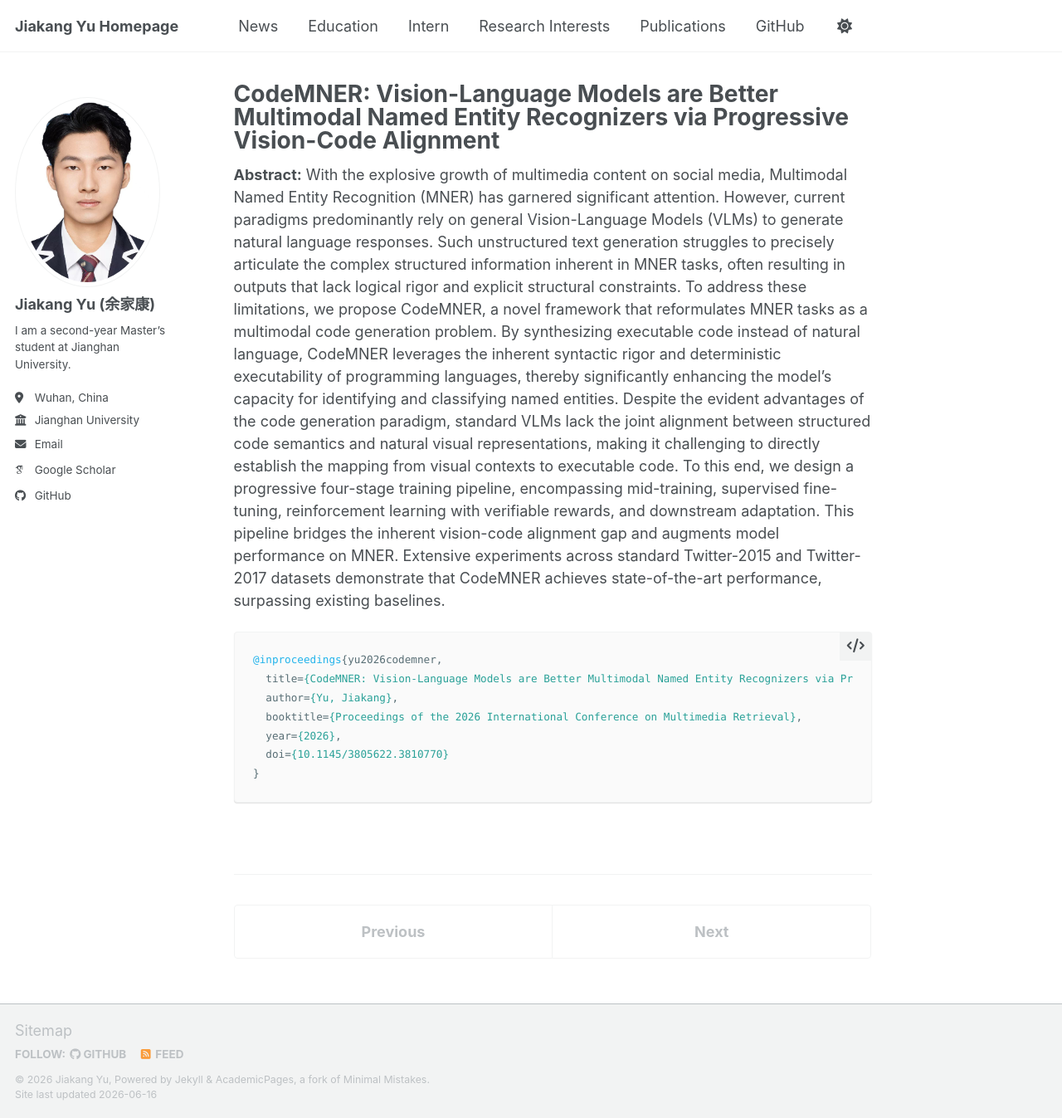
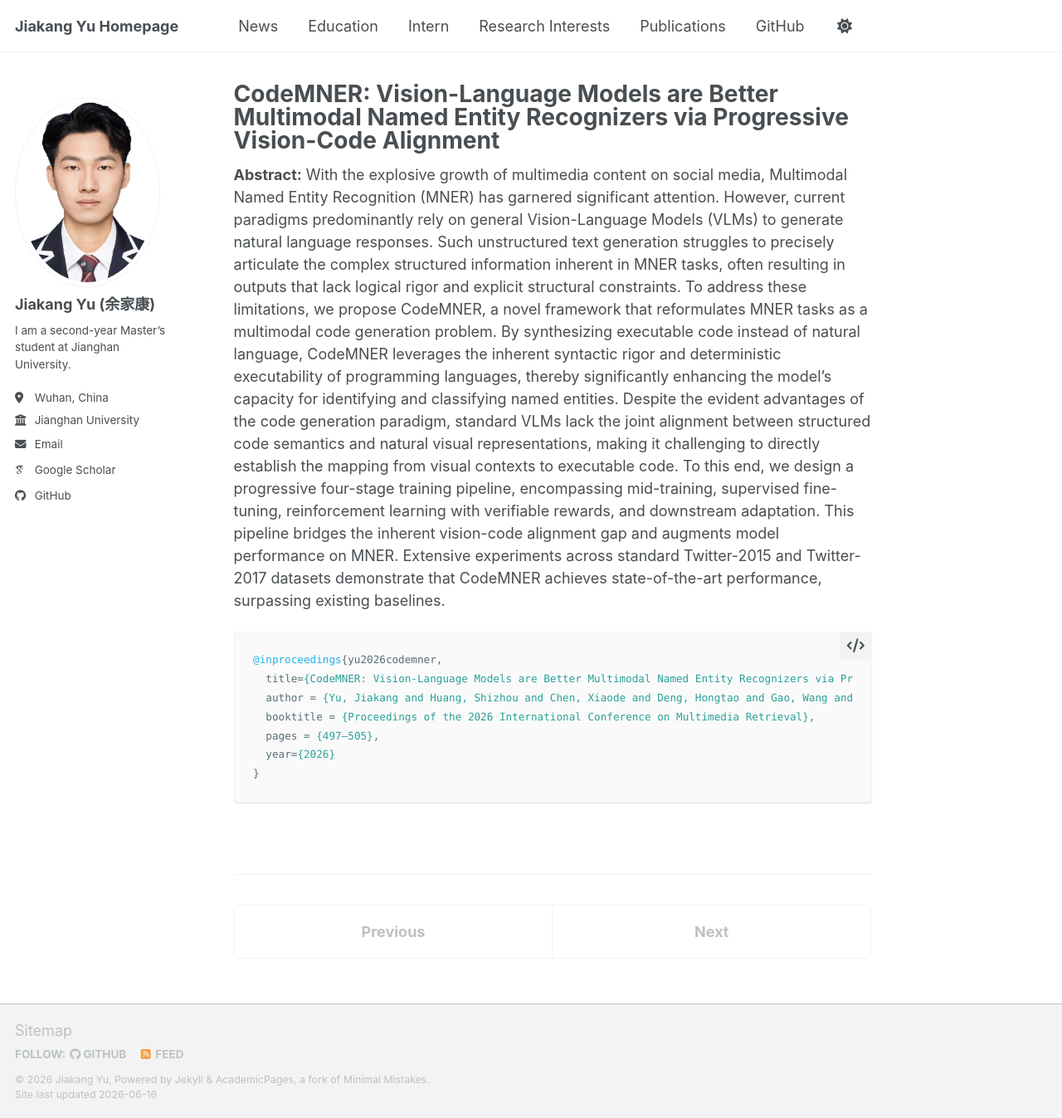
Before and after one commit to kaka-yjk/kaka-yjk.github.io, a Jekyll site: the page built from _publications/2026-06-15-codemner.md, in a window 1280 px wide and 1347 px high. Shown: the whole window at 83% size. Built offline with Jekyll 4.4.1, drawn with Linux system fonts in a browser that asks for light colours; some web fonts are replaced; a script bundle is joined from its source files by our own code; library files that are not in the unit come from our copies.

Commit message:
Update publication bibtex entries

````diff
--- a/_publications/2026-04-01-codemner.md
+++ b/_publications/2026-06-15-codemner.md
@@ -10,10 +10,10 @@ citation: |
   ```bibtex
   @inproceedings{yu2026codemner,
     title={CodeMNER: Vision-Language Models are Better Multimodal Named Entity Recognizers via Progressive Vision-Code Alignment},
-    author={Yu, Jiakang},
-    booktitle={Proceedings of the 2026 International Conference on Multimedia Retrieval},
-    year={2026},
-    doi={10.1145/3805622.3810770}
+    author = {Yu, Jiakang and Huang, Shizhou and Chen, Xiaode and Deng, Hongtao and Gao, Wang and Zhu, Xun},
+    booktitle = {Proceedings of the 2026 International Conference on Multimedia Retrieval},
+    pages = {497–505},
+    year={2026}
   }
   ```
 ---
````
Also changed, not shown: _publications/2026-02-23-amccl.md (+1 -2 lines).
